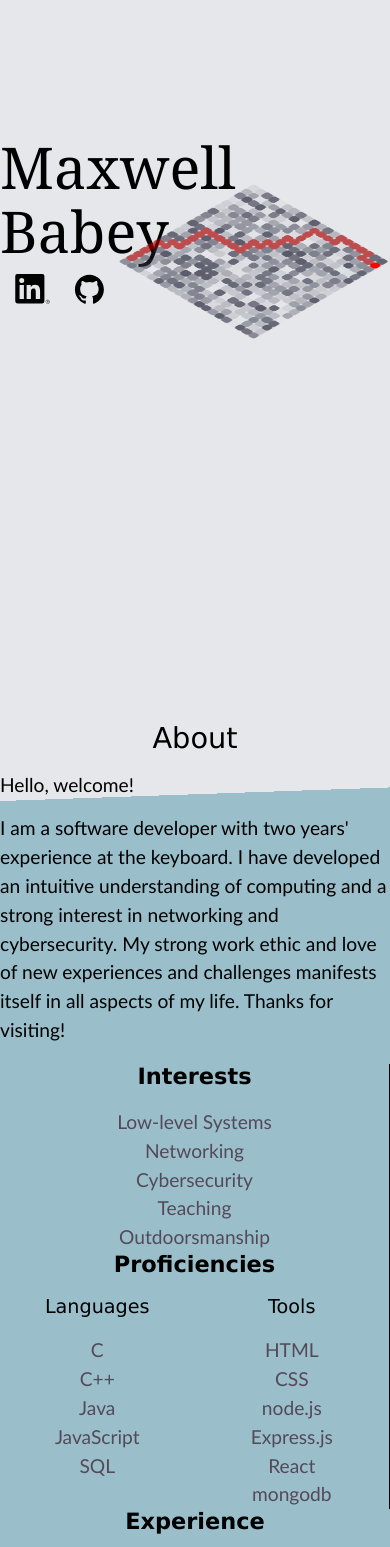
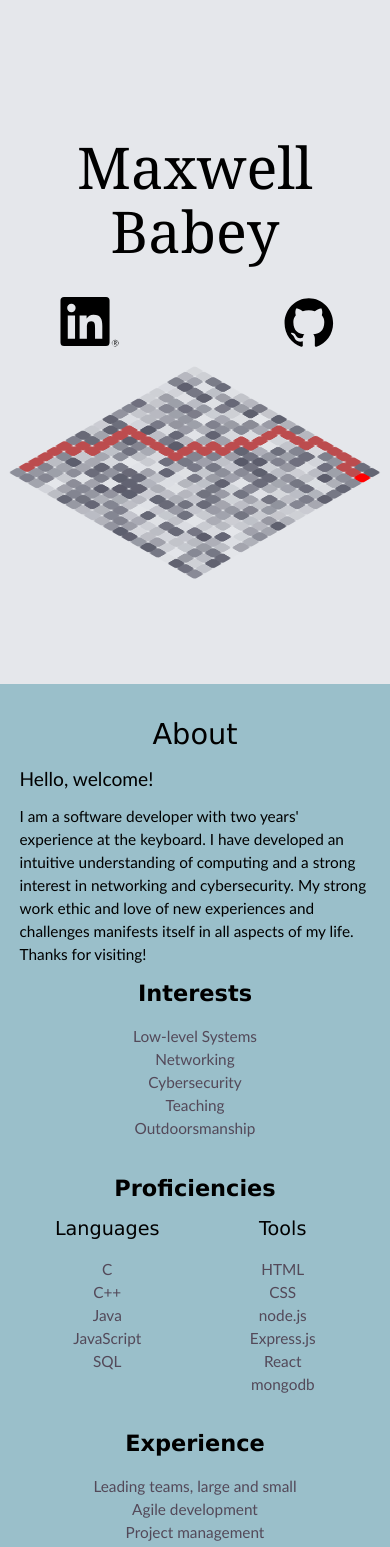
Before and after one commit to mbabey/personal-site, a React (Create React App) app in the folder front-end/: page / in a window 390 px wide. Shown: the part 160-1707 px from the top of the page. Built offline with nearby package versions, Linux system fonts and the light colour scheme.

Commit message:
Add mobile layouts for all sections

```diff
--- a/front-end/src/styles/about.css
+++ b/front-end/src/styles/about.css
@@ -1,6 +1,6 @@
 #about
 {
-  background: linear-gradient(178deg, var(--col-grey-lt) 10%, var(--col-blue-lt) 10%, var(--col-blue-lt) 80%, #fff 80%);
+  background: linear-gradient(178deg, var(--col-grey-lt) 10%, var(--col-blue-lt) 10%, var(--col-blue-lt) 90%, #fff 90%);
   min-height: 100vh;
 }
 
@@ -32,6 +32,7 @@
 }
 
 #about h4.text-head {
+
   font-family: var(--font-body);
   padding-top: 5%;
   font-weight: 500;
@@ -57,10 +58,17 @@
 
 @media screen and (max-width: 700px) {
   #about {
-    background-color: var(--col-blue-lt);
+    background: var(--col-blue-lt);
   }
 
   #about .wrapper {
     display: block;
   }
+
+  #about #interests,
+  #about #proficiencies,
+  #about #experience {
+    border-right: none;
+    padding-bottom: 10%;
+  }
 }
--- a/front-end/src/styles/contact.css
+++ b/front-end/src/styles/contact.css
@@ -2,11 +2,11 @@
   background-color: var(--col-blue-drk);
   color: #fff;
   height: 100vh;
+  padding-top: 75px;
 }
 
 #contact h2 {
   text-align: center;
-  padding-top: 75px;
   margin-bottom: 10px;
 }
 
--- a/front-end/src/styles/global.css
+++ b/front-end/src/styles/global.css
@@ -51,3 +51,13 @@ h6 {
   margin: 0;
   line-height: 1.1;
 }
+
+@media screen and (max-width: 1023px) {
+  p, li {
+    font-size: 0.8em !important;
+  }
+
+  .width-wrapper {
+    margin: 0 5% 0;
+   }
+}
--- a/front-end/src/styles/projects.css
+++ b/front-end/src/styles/projects.css
@@ -23,12 +23,10 @@
   padding: 0;
   grid-column: 1 / span 1;
   grid-row: 2 / span 1;
+  list-style: none;
 }
 
 #projects #projects-nav li {
-  display: flex;
-  margin: 0;
-  padding: 0;
   margin: 10px 5% 0;
   padding: 5px;
   --border: 1px solid var(--col-blue-brt);
@@ -62,7 +60,7 @@
   position: absolute;
   width: 100%;
   top: 0;
-  left: 100%;
+  left: 110%;
   opacity: 0;
   transition: all 0.8s cubic-bezier(0.10, 0.20, 0.30, 1);
   background-color: #fff;
@@ -139,3 +137,58 @@ Odd projects:
 #projects .project:nth-child(odd) .images .img-wrapper:nth-child(even) {
   padding-right: 10%;
 }
+
+@media screen and (max-width: 767px) {
+  #projects .width-wrapper {
+    height: 83em;
+    grid-template-columns: 100%;
+    grid-template-rows: 9% 9% 87%;
+  }
+
+  #projects h2 {
+    grid-column: 1 / span 1;
+    grid-row: 1 / span 1;
+    text-align: center;
+    padding-top: 75px;
+    margin-bottom: 10px;
+  }
+
+  #projects #projects-nav ul {
+    grid-column: 1 / span 1;
+    grid-row: 2 / span 1;
+    display: flex;
+    flex-direction: row;
+    flex-wrap: wrap;
+  }
+
+  #projects #projects-nav li:hover {
+    cursor: pointer;
+    padding-left: 5px;
+    font-weight: bold;
+  }
+
+  #projects #projects-nav li:focus {
+    padding-left: 5px;
+    font-weight: bold;
+  }
+
+  #projects #projects-nav li:active {
+    padding-left: 5px;
+    font-weight: bold;
+  }
+
+  #projects #projects-nav li {
+    margin: 10px 5px 0;
+    padding: 5px;
+  }
+
+  #projects .wrapper {
+    grid-column: 1 / span 1;
+    grid-row: 3 / span 1;
+  }
+
+  #projects .project {
+    display: block;
+    width: 90%;
+  }
+}
--- a/front-end/src/styles/top.css
+++ b/front-end/src/styles/top.css
@@ -97,3 +97,26 @@
     left: 70%;
   }
 }
+
+@media screen and (max-width: 767px) {
+  #top h1 {
+    grid-column: 1 / span 2;
+    grid-row: 1 / span 1;
+    text-align: center;
+  }
+
+  #top .socials {
+    grid-column: 1 / span 2;
+    grid-row: 2 / span 1;
+    margin-left: auto;
+    margin-right: auto;
+    width: 100%;
+    justify-content: space-between;
+  }
+
+  #top #pathfind {
+    width: 75%;
+    grid-column: 1 / span 2;
+    grid-row: 2 / span 1;
+  }
+}
```
